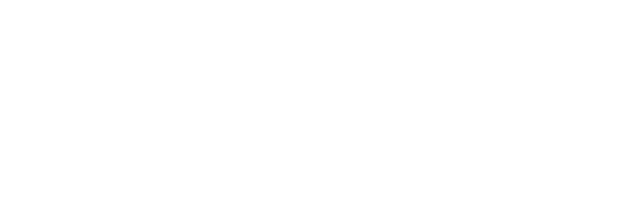
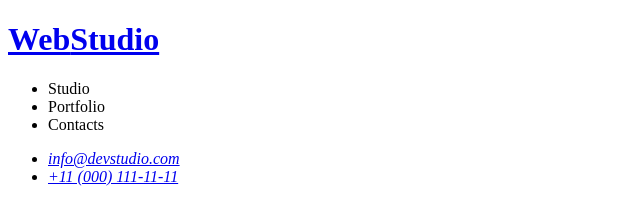
Before and after one commit to MikhailRozhenko/goit-markup-hw-01, a plain HTML site: page index.html in a window 1280 px wide. Shown: the whole page, without its empty margins (0-640 px from the left). Drawn offline with Linux system fonts and the light colour scheme.

Commit message:
header.html

```diff
--- a/index.html
+++ b/index.html
@@ -5,5 +5,25 @@
     <meta name="viewport" content="width=device-width, initial-scale=1.0" />
     <title>Document</title>
   </head>
-  <body></body>
+  <body>
+    <!-- header -->
+    <header>
+      <h1>
+        <a href="/" target="_blank"><span>Web</span>Studio</a>
+      </h1>
+      <nav>
+        <ul>
+          <li>Studio</li>
+          <li>Portfolio</li>
+          <li>Contacts</li>
+        </ul>
+      </nav>
+      <address>
+        <ul>
+          <li><a href="mailto:info@devstudio.com">info@devstudio.com</a></li>
+          <li><a href="tel:+11 (000) 111-11-11">+11 (000) 111-11-11</a></li>
+        </ul>
+      </address>
+    </header>
+  </body>
 </html>
```
